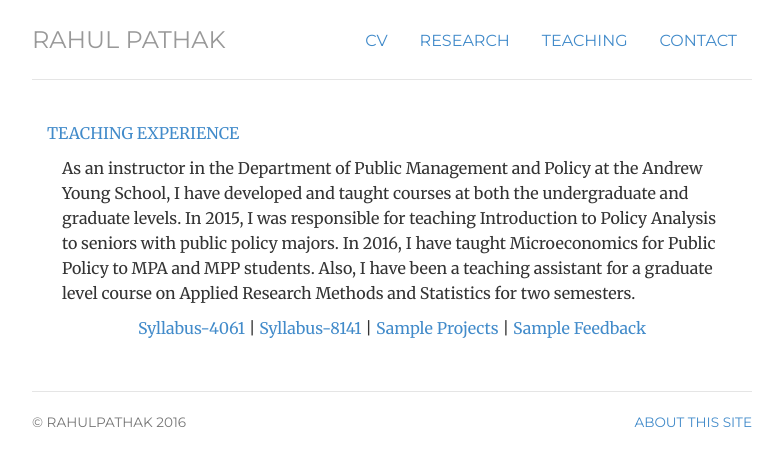
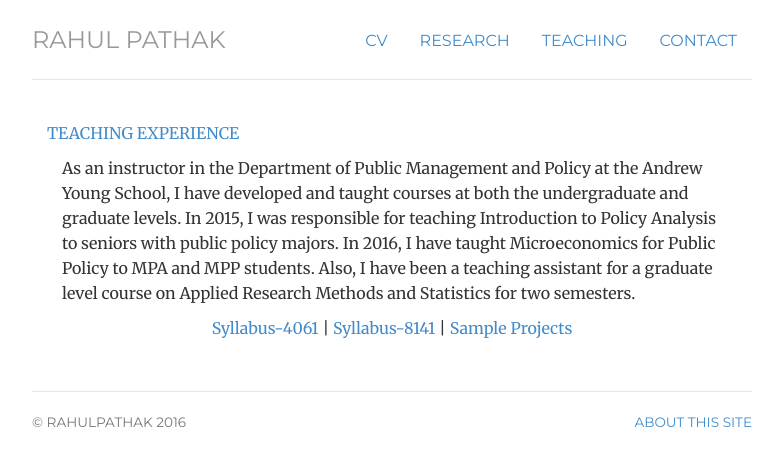
Before and after one commit to pathak-rahul/pathak-rahul.github.io, a Jekyll site: the page built from experience/index.html, in a window 1280 px wide. Shown: the top 466 px of the page, without its empty margins (248-1031 px from the left). Built offline with Jekyll 4.4.1, drawn with Linux system fonts in a browser that asks for light colours.

Commit message:
Update index.html

```diff
--- a/experience/index.html
+++ b/experience/index.html
@@ -18,7 +18,7 @@
 	</div>
 
 
-<p class="text-center"> <a href="/files/4061.pdf"> Syllabus-4061</a> | <a href="/files/8141.pdf"> Syllabus-8141</a> | <a href="/projects"> Sample Projects</a> | <a href="/feedback"> Sample Feedback</a>
+<p class="text-center"> <a href="/files/4061.pdf"> Syllabus-4061</a> | <a href="/files/8141.pdf"> Syllabus-8141</a> | <a href="/projects"> Sample Projects</a>
 
 
 
```
